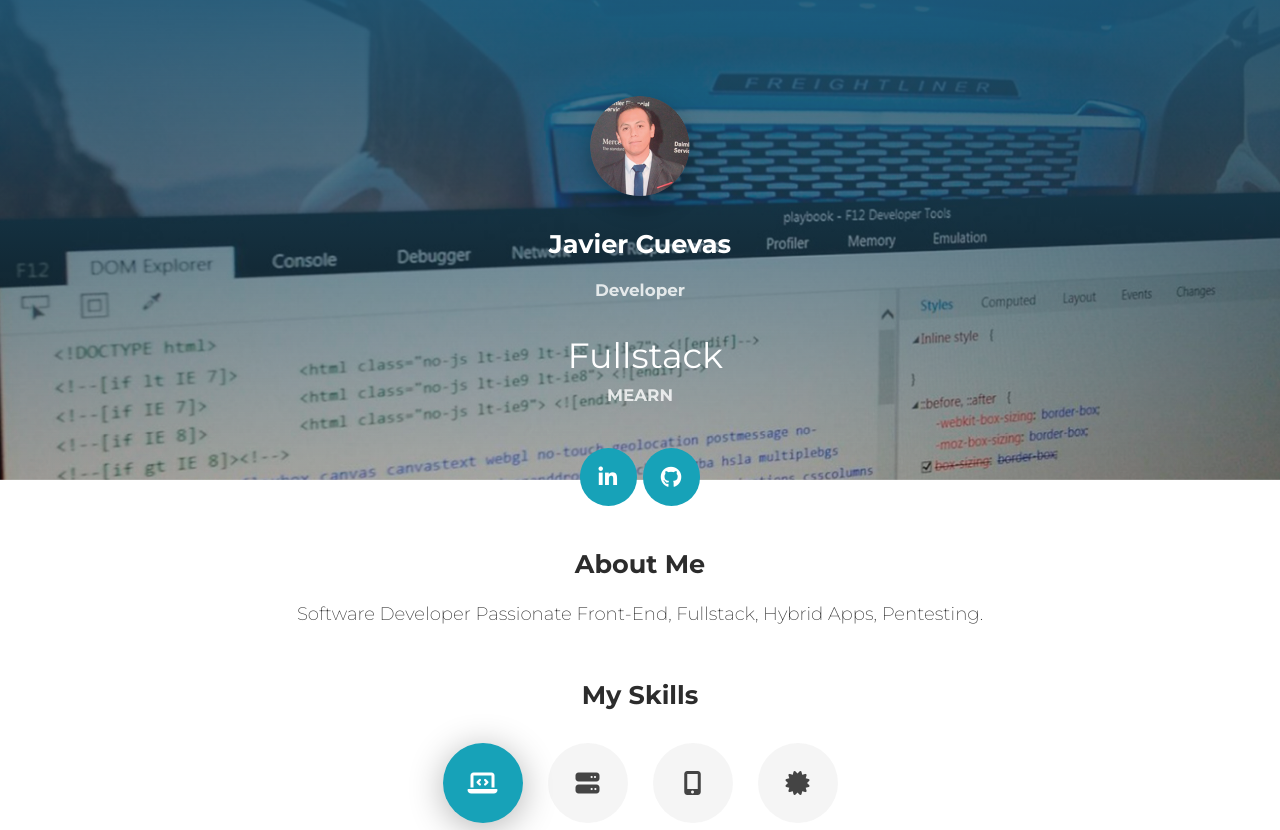
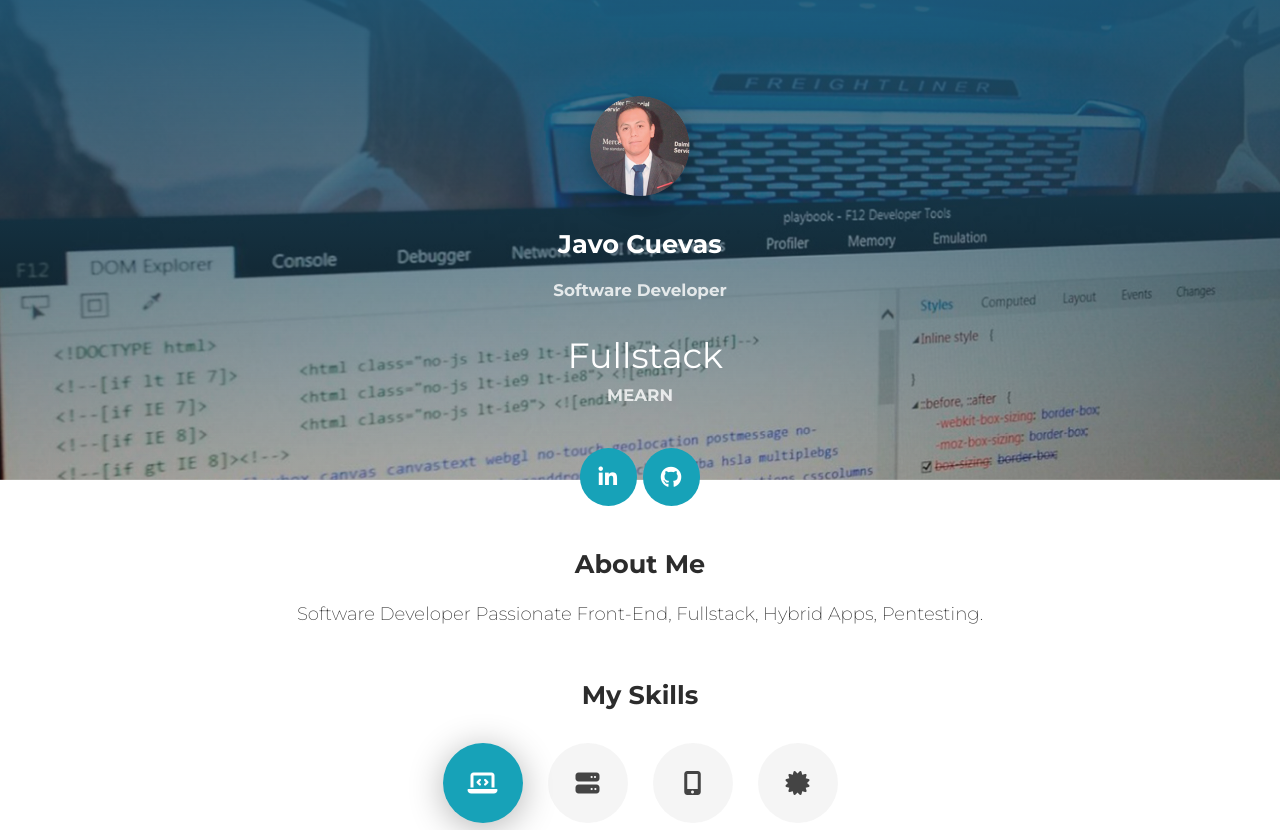
Before and after one commit to javier-cuevas/javocuevas.github.io, a plain HTML site: page index.html in a window 1280 px wide. Shown: the top 830 px of the page. Drawn offline with Linux system fonts and the light colour scheme.

Commit message:
Update index change Javier as Javo

```diff
--- a/index.html
+++ b/index.html
@@ -3,7 +3,7 @@
 
 <head>
   <meta charset="utf-8" />
-  <title>Javier Cuevas | Developer</title>
+  <title>Javo Cuevas | Software Developer</title>
 
   <meta name="author" content="Javier Cuevas">
   <meta http-equiv="X-UA-Compatible" content="IE=edge,chrome=1" />
@@ -53,8 +53,8 @@
         <div class="photo-container">
           <img src="../assets/images/avatar.png" alt="">
         </div>
-        <h3 class="title" id="name">Javier Cuevas</h3>
-        <p class="category" id="job">Developer</p>
+        <h3 class="title" id="name">Javo Cuevas</h3>
+        <p class="category" id="job">Software Developer</p>
         <div class="content">
           <div class="sc-description">
             <h2 id="rol">Fullstack</h2>
@@ -212,7 +212,7 @@
         <div class="copy" id="copy">
           <script>
             document.getElementById('copy').appendChild(document.createTextNode(new Date().getFullYear()))
-          </script> | Javier Cuevas | 1.0.1
+          </script> | JavoCuevas | 1.0.1
         </div>
       </div>
     </footer>
```
